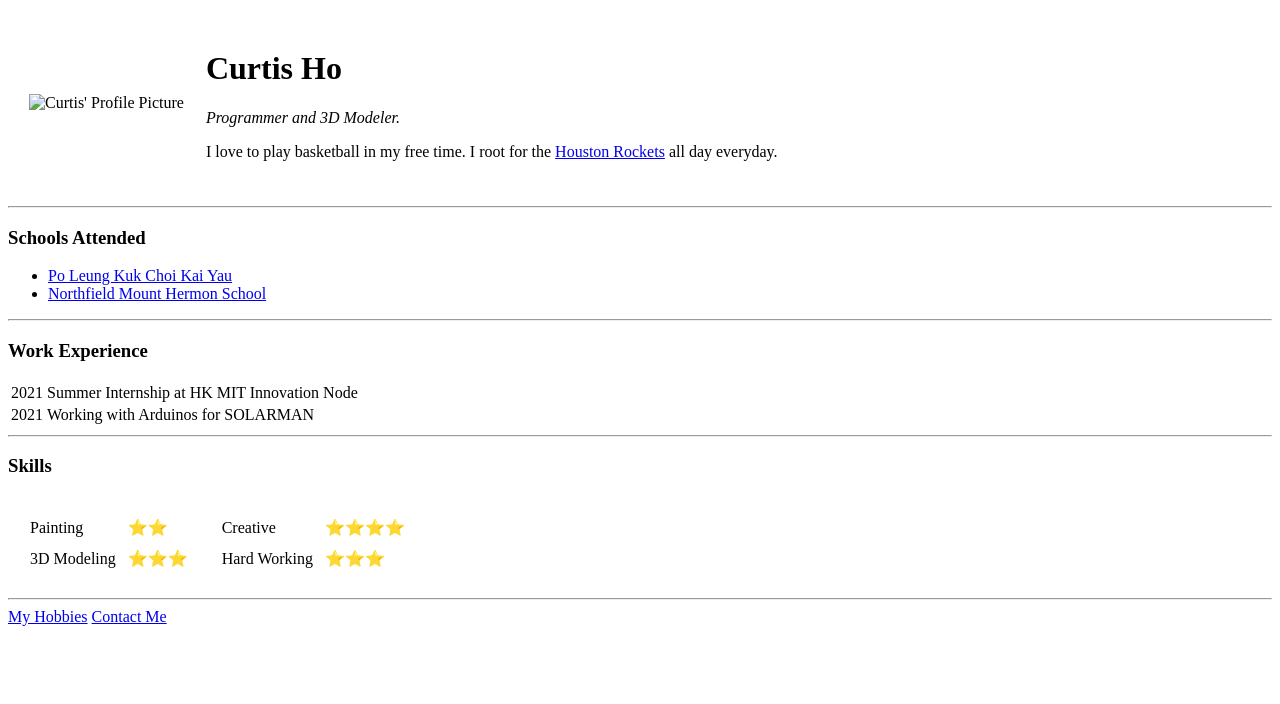
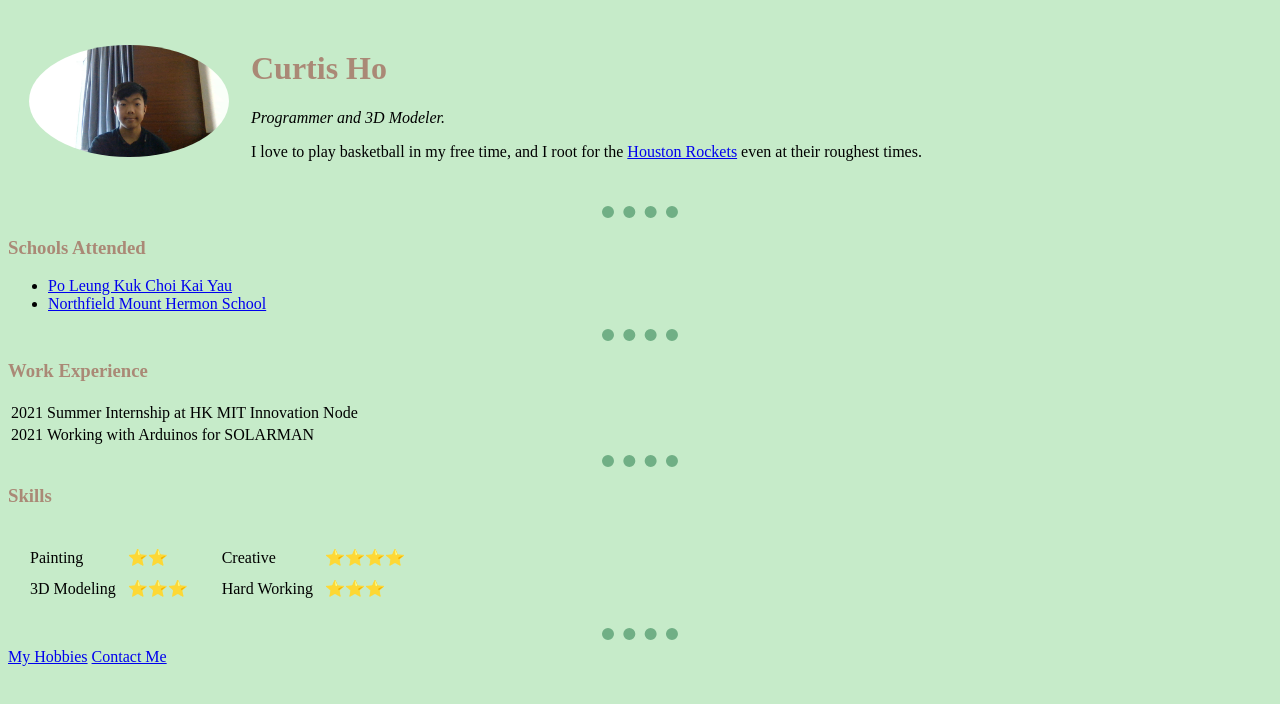
Before and after one commit to CurtisHo3/cv, a plain HTML site: page index.html in a window 1280 px wide. Drawn offline with Linux system fonts and the light colour scheme.

Commit message:
Add files via upload

```diff
--- /dev/null
+++ b/css/styles.css
@@ -0,0 +1,28 @@
+body {
+  background-color: #C6EBC9;
+}
+
+hr {
+  border-color: #70AF85;
+  border-style: none;
+  border-top-style: dotted;
+  border-width: 12px;
+  width: 6%;
+}
+
+
+h1 {
+  color: #AA8976;
+}
+
+h3 {
+  color: #AA8976;
+}
+
+.Curtis {
+  width: 200px;
+}
+
+.circular {
+  border-radius: 100%;
+}
--- a/index.html
+++ b/index.html
@@ -4,15 +4,17 @@
   <head>
     <meta charset="utf-8">
     <title>Curtis' Personal Site</title>
+    <link rel="stylesheet" href="css/styles.css">
+
   </head>
 
   <body>
     <table cellspacing="20">
       <tr>
-        <td><img src="C:\Users\curti\Web Development\images\WIN_20210528_12_50_36_Pro.jpg" alt="Curtis' Profile Picture" width="300" height="150"></td>
+        <td><img class="Curtis circular" src="images\WIN_20210528_12_50_36_Pro.jpg" alt="Curtis' Profile Picture"></td>
         <td>    <h1>Curtis Ho</h1>
             <p><em>Programmer and 3D Modeler.</em></p>
-            <p>I love to play basketball in my free time.  I root for the <a href="https://en.wikipedia.org/wiki/Houston_Rockets">Houston Rockets</a> all day everyday.</p></td>
+            <p>I love to play basketball in my free time, and I root for the <a href="https://en.wikipedia.org/wiki/Houston_Rockets">Houston Rockets</a> even at their roughest times.</p></td>
       </tr>
     </table>
 
```
Also changed, not shown: contact-me.html (+1 -0 lines), hobbies.html (+1 -0 lines), images/WIN_20210528_12_50_36_Pro.jpg (added).
